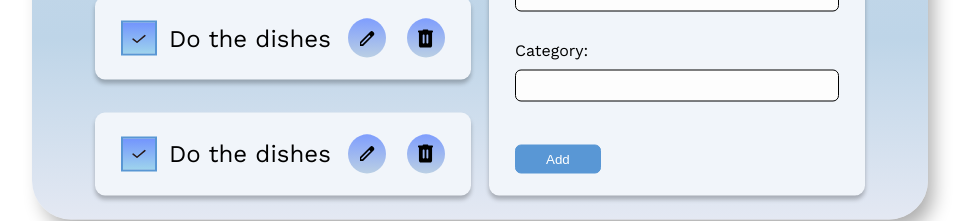
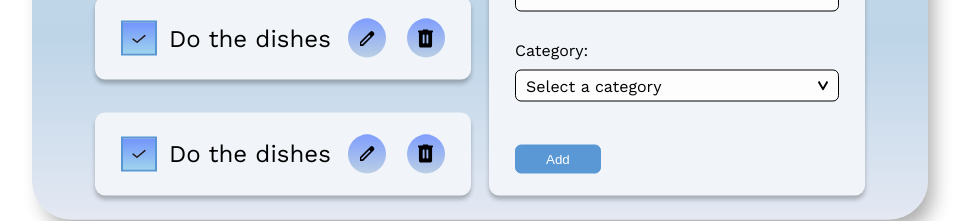
Before and after one commit to HarshitaNahata/to-do-list, a React (Vite) app: page / in a window 1280 px wide. Shown: the part 475-696 px from the top of the page, without its empty margins (160-1134 px from the left). Built offline with nearby package versions, Linux system fonts and the light colour scheme.

Commit message:
dropdown created

```diff
--- /dev/null
+++ b/src/components/Dropdown/Dropdown.jsx
@@ -0,0 +1,25 @@
+import React from 'react';
+import styles from './Dropdown.module.css';
+import arrow from '../../assets/arrow.svg';
+import { categories } from '../../utils/categories';
+import { useState } from 'react';
+
+function Dropdown({ setTaskData, taskData }) {
+    const [openedDropdown, setOpenDropdown] = useState(false);
+    return (
+        <div className={styles.dropdown}>
+            <div className={styles.dropdownHeader} onClick={() => setOpenDropdown(!openedDropdown)}>
+                <p>Select a category</p> <img src={arrow} alt="arrow" />
+            </div>
+            {openedDropdown && (
+                <div className={styles.dropdownContent}>
+                    {categories.map((category) => (
+                        <p key={category.name} onClick={(e) => setTaskData({ ...taskData, category: e.target.innerHtml })}>{category.name}</p>
+                    ))}
+                </div>
+            )}
+        </div>
+    );
+}
+
+export default Dropdown
--- /dev/null
+++ b/src/components/Dropdown/Dropdown.module.css
@@ -0,0 +1,54 @@
+.dropdown {
+    position: relative;
+    width: 100%;
+    height: 32px;
+}
+
+.dropdownHeader {
+    background: #FDFDFD;
+    border: 1PX solid #000000;
+    border-radius: 6px;
+    height: 100%;
+    width: 100%;
+    outline: none;
+    padding: 0px 10px;
+    margin-top: 10px;
+    display: flex;
+    align-items: center;
+    justify-content: space-between;
+    cursor: pointer;
+}
+
+.dropdownHeader img {
+    width: 10px;
+    height: 10px;
+}
+
+.dropdownContent {
+    position: absolute;
+    top: 30px;
+    left: 0;
+    width: 100%;
+    height: fit-content;
+    display: flex;
+    flex-direction: column;
+    justify-content: center;
+    align-items: flex-start;
+    background: white;
+    border-radius: 6px;
+    padding: 6px;
+}
+
+.dropdownContent p {
+    transition: all 0.4s ease-in-out;
+    cursor: pointer;
+    width: 100%;
+    padding: 10px 0px;
+}
+
+.dropdownContent p:hover {
+    cursor: pointer;
+    background: #5997D5;
+    color: white;
+
+}
--- a/src/components/Form/Form.jsx
+++ b/src/components/Form/Form.jsx
@@ -3,8 +3,11 @@ import styles from './Form.module.css'
 import Typography from '../Typography/Typography';
 import Card from '../Card/Card';
 import Button from '../Button/Button';
+import Dropdown from '../Dropdown/Dropdown';
+import { useState } from 'react';
 
 function Form() {
+    const [taskData, setTaskData] = useState({ name: "", category: "" });
     return (
         <div className={styles.form}>
             <Typography fontSize={24} bold>
@@ -15,13 +18,13 @@ function Form() {
                     <Typography fontSize={16}>
                         Task Name:
                     </Typography>
-                    <input type="text" />
+                    <input onChange={(e) => setTaskData({ ...taskData, name: e.target.value })} type="text" />
                 </div>
                 <div className={styles.inputContainer}>
                     <Typography fontSize={16}>
                         Category:
                     </Typography>
-                    <input type="text" />
+                    <Dropdown taskData={taskData} setTaskData={setTaskData} />
                 </div>
 
                 <Button />
--- /dev/null
+++ b/src/utils/categories.js
@@ -0,0 +1,12 @@
+import broom from '../assets/broom.svg';
+import laptop from '../assets/laptop.svg';
+import cart from '../assets/cart.svg';
+import book from '../assets/book.svg';
+import health from '../assets/health.svg';
+export const categories = [
+    { name: "cleaning", icon: broom },
+    { name: "work", icon: laptop },
+    { name: "errands", icon: cart },
+    { name: "learning", icon: book },
+    { name: "health", icon: health }
+];
```
Also changed, not shown: src/assets/arrow.svg (added).
